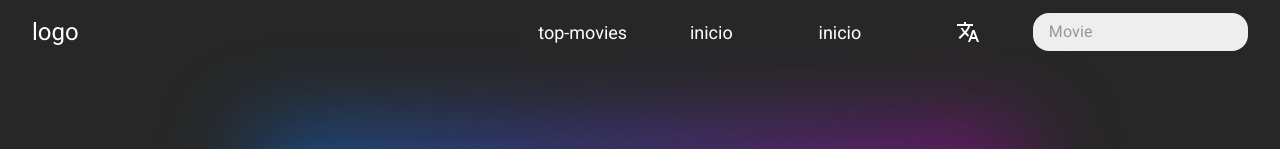
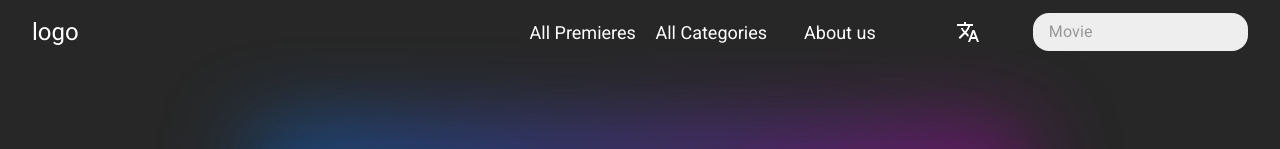
Before and after one commit to miguelCidPaz/PAMovies, a React (Create React App) app: page / in a window 1280 px wide. Shown: the top 149 px of the page. Built offline with nearby package versions, Linux system fonts and the light colour scheme; no server answers.

Commit message:
changes patri

```diff
--- a/src/components/Main/main.jsx
+++ b/src/components/Main/main.jsx
@@ -4,11 +4,9 @@ import { genres } from "./data-main";
 import Genres from "./Genres";
 import NewFilms from "./NewFilms";
 import Divisor from "../Divisor/Divisor";
-import { useTranslation } from "react-i18next";
 
 export default function Main() {
   const [getFilms, setGetFilms] = useState([]);
-  const [t, i18n] = useTranslation("global");
 
   useEffect(() => {
     async function getInfo() {
@@ -27,12 +25,12 @@ export default function Main() {
 
   return (
     <div className="container">
-      <Divisor title={t("dividers.premieres")}></Divisor>
+      <Divisor title="PREMIERES"></Divisor>
       <div className="main-container background-color">
         <NewFilms data={data} />
       </div>
 
-      <Divisor title={t("dividers.categories")}></Divisor>
+      <Divisor title="CATEGORIES"></Divisor>
       <div className="main-container">
         <Genres genres={genres} data={data} />
       </div>
--- a/src/components/Main/main.scss
+++ b/src/components/Main/main.scss
@@ -2,16 +2,9 @@
 
 .main-container {
   margin: 0 auto;
-  width: 80%;
-  // max-width: 50rem;
+  max-width: 90%;
   @media (min-width: 450px) {
-    width: 70%;
-  }
-  .title-container {
-    display: flex;
-    margin: 40px;
-    justify-content: center;
-    align-items: center;
+    max-width: 70%;
   }
 }
 
@@ -174,12 +167,10 @@ span.MuiButton-label {
   width: 190px;
   height: 300px;
   margin: 0 auto 0;
-  -webkit-filter: brightness(0.5);
   filter: brightness(0.5);
   box-shadow: -5px -5px 30px -4px $purple, 5px 5px 30px -4px $blue;
 
   &:hover {
-    -webkit-filter: brightness(0.8);
     filter: brightness(0.8);
   }
 }
--- a/src/components/header/nav/nav.jsx
+++ b/src/components/header/nav/nav.jsx
@@ -1,16 +1,65 @@
-import React from "react";
 import { useTranslation } from "react-i18next";
 import ButtonTranslations from "./buttomTranslate";
+import { useNavigate } from "react-router-dom";
+import React, { useState, useEffect } from "react";
+import axios from "axios";
 
 export default function Nav() {
   const [t, i18n] = useTranslation("global");
+  const navigate = useNavigate();
+  const [getGenresFilms, setGetGenresFilms] = useState([]);
+
+  useEffect(() => {
+    async function getData() {
+      await axios
+        .get(
+          `https://api.themoviedb.org/3/genre/movie/list?api_key=198b2f6e124efb8ffaed4dd22cc65a8c&language=en-US`
+        )
+        .then((res) => {
+          setGetGenresFilms(res.data.genres);
+        });
+    }
+    getData();
+  }, []);
+
+  let dataGenres = getGenresFilms;
+  const [getFilms, setGetFilms] = useState([]);
+
+  useEffect(() => {
+    async function getInfo() {
+      await axios
+        .get(
+          `https://api.themoviedb.org/3/movie/upcoming?api_key=198b2f6e124efb8ffaed4dd22cc65a8c&language=en-US&page=1adult=false`
+        )
+        .then((res) => {
+          setGetFilms(res.data.results);
+        });
+    }
+    getInfo();
+  }, []);
+
+  let data = getFilms;
 
   return (
     <>
       <nav className="nav">
-        <p className="views-nav">{t("header.top-movies")}</p>
-        <p className="views-nav">inicio</p>
-        <p className="views-nav">inicio</p>
+        <p
+          className="views-nav"
+          onClick={() => {
+            navigate(`/AllPremieres`, { state: data });
+          }}
+        >
+          All Premieres
+        </p>
+        <p
+          className="views-nav"
+          onClick={() => {
+            navigate(`/AllGenres`, { state: dataGenres });
+          }}
+        >
+          All Categories
+        </p>
+        <p className="views-nav">About us</p>
         <ButtonTranslations></ButtonTranslations>
       </nav>
     </>
```
